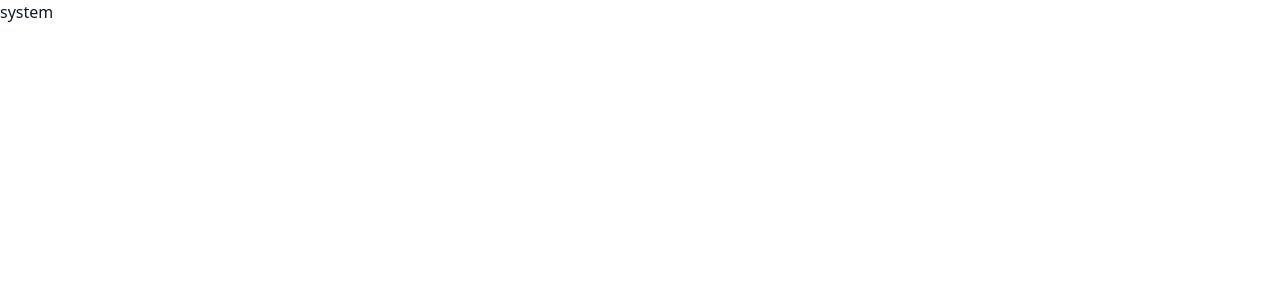
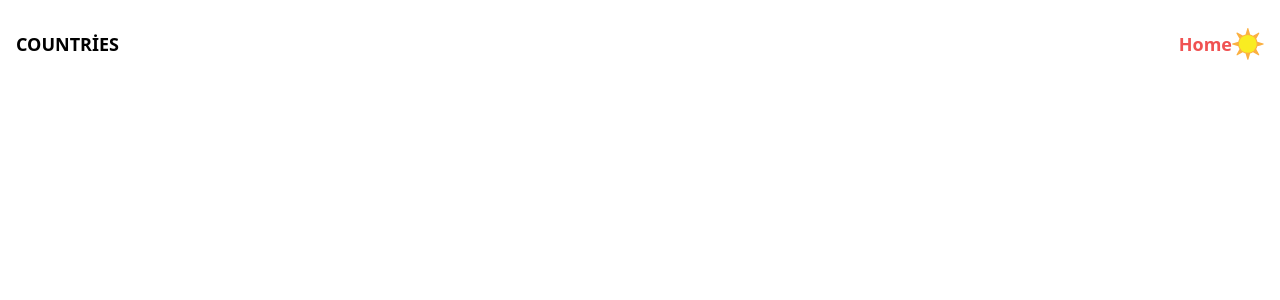
Before and after one commit to erdemir123/next-country-fetching, a Next.js app: page /hakkimizda in a window 1280 px wide. Shown: the top 300 px of the page. Built offline with nearby package versions, Linux system fonts and the light colour scheme.

Commit message:
navbar added

```diff
--- a/app/hakkimizda/page.jsx
+++ b/app/hakkimizda/page.jsx
@@ -1,11 +1,11 @@
-"use client"
-import React from 'react'
-import {useTheme} from "next-themes"
+
+import React from "react";
 const page = () => {
-  const {theme,setTheme}=useTheme()
   return (
-    <div className={theme === "dark" ? "white" : "text-slate-900"}>{theme}</div>
-  )
-}
+    <div>
 
-export default page
+    </div>
+  );
+};
+
+export default page;
--- a/app/head.jsx
+++ b/app/head.jsx
@@ -1,3 +1,4 @@
+
 export default function Head() {
   return (
     <>
--- a/app/layout.jsx
+++ b/app/layout.jsx
@@ -1,16 +1,14 @@
 import './globals.css'
+import Navbar from "../components/navbar.js"
 import Providers from '../components/providers'
 
 export default function RootLayout({ children }) {
   return (
     <html lang="en">
-      {/*
-        <head /> will contain the components returned by the nearest parent
-        head.jsx. Find out more at https://beta.nextjs.org/docs/api-reference/file-conventions/head
-      */}
       <head />
       <body>
         <Providers>
+          <Navbar/>
         {children}
         </Providers>
         </body>
--- a/app/page.jsx
+++ b/app/page.jsx
@@ -1,22 +1,16 @@
 "use client"
-import {useTheme} from "next-themes"
-import Link from "next/link";
+async function getCountry(){
+  let res = await fetch("https://restcountries.com/v3.1/all")
+  return res.json()
+}
 
+export default async function Home() {
+  let countries = await getCountry()
+  console.log(countries?.region)
+  return (
 
-export default function Home() {
-  const {theme,setTheme}=useTheme()
-  console.log(theme);
-  return (
     <>
-     <div className="text-3xl font-bold underline text-slate-600">sadık</div>
-     <div>
-      The current theme is: {theme} <br />
-      <button onClick={() => setTheme('light')}>Light Mode</button>
-      <br />
-      <button onClick={() => setTheme('dark')}>Dark Mode</button>
-      <Link href="/hakkimizda">sadık</Link>
-    </div>
-
+    a
     </>
 
   )
--- /dev/null
+++ b/components/navbar.js
@@ -0,0 +1,71 @@
+"use client";
+import { useTheme } from "next-themes";
+import Link from "next/link";
+import React from "react";
+
+const navbar = () => {
+  const { theme, setTheme } = useTheme();
+  return (
+    <div>
+      <nav className=" px-2 sm:px-4 py-2.5 rounded ">
+        <div className=" flex items-center w-full justify-between  gap-2">
+          <p className="flex justify-between px-10 bg-slate-500 text-lg font-bold py-5">
+            COUNTRİES
+          </p>
+          <div className=" flex gap-10">
+            <ul>
+              <li>
+                <Link
+                  href="/"
+                  className="flex justify-between px-10 bg-slate-500 text-lg font-bold py-5 mx-12 text-red-500"
+                >
+                  Home
+                </Link>
+              </li>
+            </ul>
+            <div className="flex items-center pl-5">
+              {theme === "light" ? (
+                <button>
+                  <svg
+                    onClick={() => setTheme("dark")}
+                    width="32"
+                    height="32"
+                    viewBox="0 0 64 64"
+                  >
+                    <path
+                      fill="#f5eb35"
+                      d="M44.1 31.02c1-17.417-7.735-26.423-10.353-30.549c14.396 3.137 30.09 10.526 30.09 31.28c0 17.689-14.339 32.03-32.03 32.03a31.797 31.797 0 0 1-16.11-4.381c8.664-4.876 27.4-10.957 28.4-28.373"
+                    />
+                    <g fill="#e0cf35">
+                      <path d="M56.745 40.26a2.544 2.544 0 0 0 2.548 2.545a2.548 2.548 0 1 0-2.548-2.545" />
+                      <circle cx="32.27" cy="57.38" r="3.486" />
+                      <circle cx="47.895" cy="45.18" r="5.861" />
+                      <path d="M47.667 12.575a2.07 2.07 0 1 0 4.14.001a2.07 2.07 0 0 0-4.14-.001" />
+                    </g>
+                  </svg>
+                </button>
+              ) : (
+                <button>
+                  <svg
+                    onClick={() => setTheme("light")}
+                    width="32"
+                    height="32"
+                    viewBox="0 0 64 64"
+                  >
+                    <path
+                      fill="#fbb041"
+                      d="M62.713 30.827L50.77 27.352a21.201 21.201 0 0 0-2.311-5.603c1.987-3.641 3.977-7.282 5.967-10.922c.544-.996-.541-2.086-1.539-1.538l-10.878 5.974a20.853 20.853 0 0 0-5.673-2.362c-1.183-4.03-2.365-8.06-3.548-12.1c-.313-1.071-1.853-1.075-2.168 0c-1.173 4.04-2.349 8.07-3.524 12.11a21.116 21.116 0 0 0-5.576 2.316c-3.666-2-7.333-4.01-10.999-6.01c-.994-.543-2.085.543-1.537 1.541l6.03 10.978a21.063 21.063 0 0 0-2.324 5.634L.805 30.854c-1.07.314-1.076 1.856 0 2.168l11.889 3.459a21.248 21.248 0 0 0 2.389 5.729c-1.978 3.618-3.956 7.235-5.932 10.854c-.546.996.539 2.087 1.537 1.54c3.613-1.985 7.227-3.97 10.841-5.953a21.062 21.062 0 0 0 5.636 2.332c1.159 3.964 2.322 7.924 3.483 11.883c.315 1.074 1.856 1.076 2.168 0c1.151-3.955 2.305-7.911 3.454-11.867a21.115 21.115 0 0 0 5.697-2.353l10.774 5.888a.95.95 0 0 0 .739.211c.272-.016.514-.141.702-.325c.208-.192.35-.451.367-.745a.962.962 0 0 0-.218-.743c-1.966-3.583-3.937-7.169-5.904-10.754a21.294 21.294 0 0 0 2.338-5.679c3.98-1.168 7.966-2.336 11.947-3.502c1.073-.314 1.077-1.857.002-2.17"
+                    />
+                    <circle cx="31.553" cy="31.836" r="17.901" fill="#f9ec21" />
+                  </svg>
+                </button>
+              )}
+            </div>
+          </div>
+        </div>
+      </nav>
+    </div>
+  );
+};
+
+export default navbar;
--- a/package.json
+++ b/package.json
@@ -10,6 +10,8 @@
   },
   "dependencies": {
     "@next/font": "13.1.1",
+    "flowbite": "^1.6.0",
+    "flowbite-react": "^0.3.7",
     "next": "13.1.1",
     "next-themes": "^0.2.1",
     "react": "18.2.0",
--- a/tailwind.config.js
+++ b/tailwind.config.js
@@ -1,11 +1,14 @@
-/** @type {import('tailwindcss').Config} */
+/**
+ * @type {import('@types/tailwindcss/tailwind-config').TailwindConfig}
+ */
 module.exports = {
   content: [
-    "./app/**/*.{js,ts,jsx,tsx}",
-    "./components/**/*.{js,ts,jsx,tsx}",
+    "./node_modules/flowbite-react/**/*.js",
+    "./app/**/*.{ts,tsx}",
+    "./public/**/*.html",
   ],
-  theme: {
-    extend: {},
-  },
-  plugins: [],
-}
+  plugins: [
+    require("flowbite/plugin")
+  ],
+  theme: {},
+};
```
Also changed, not shown: 1 other file (tests, documents, lock files or other folders).
